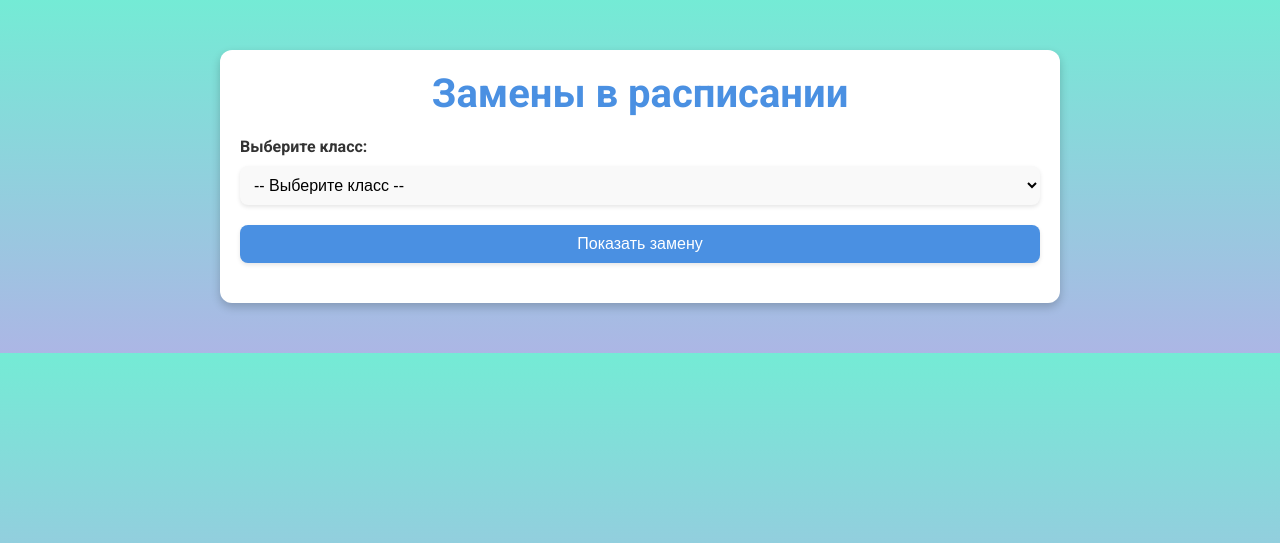
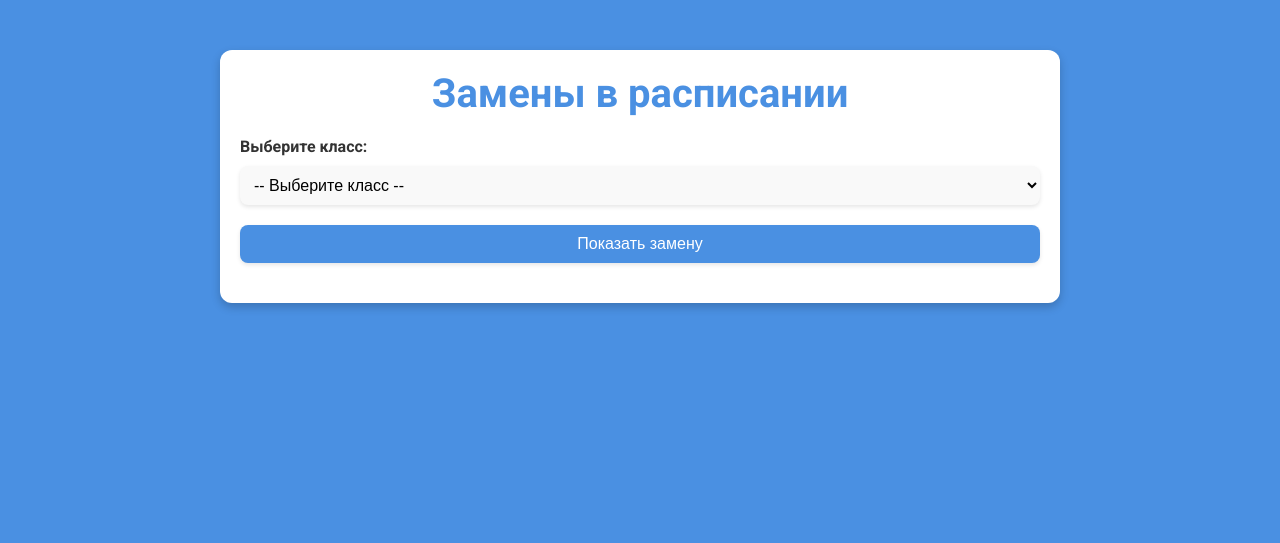
Before and after one commit to AssuringEagle24/controlmenubot, a Flask app: page / in a window 1280 px wide. Shown: the top 543 px of the page. Run offline with Flask 3, Linux system fonts and the light colour scheme.

Commit message:
Update index.html

```diff
--- a/templates/index.html
+++ b/templates/index.html
@@ -9,7 +9,7 @@
         body {
             margin: 0;
             font-family: 'Roboto', sans-serif;
-            background: linear-gradient(to bottom, #74ebd5, #acb6e5);
+            background: #4a90e2;
             color: #333;
         }
         .container {
```
